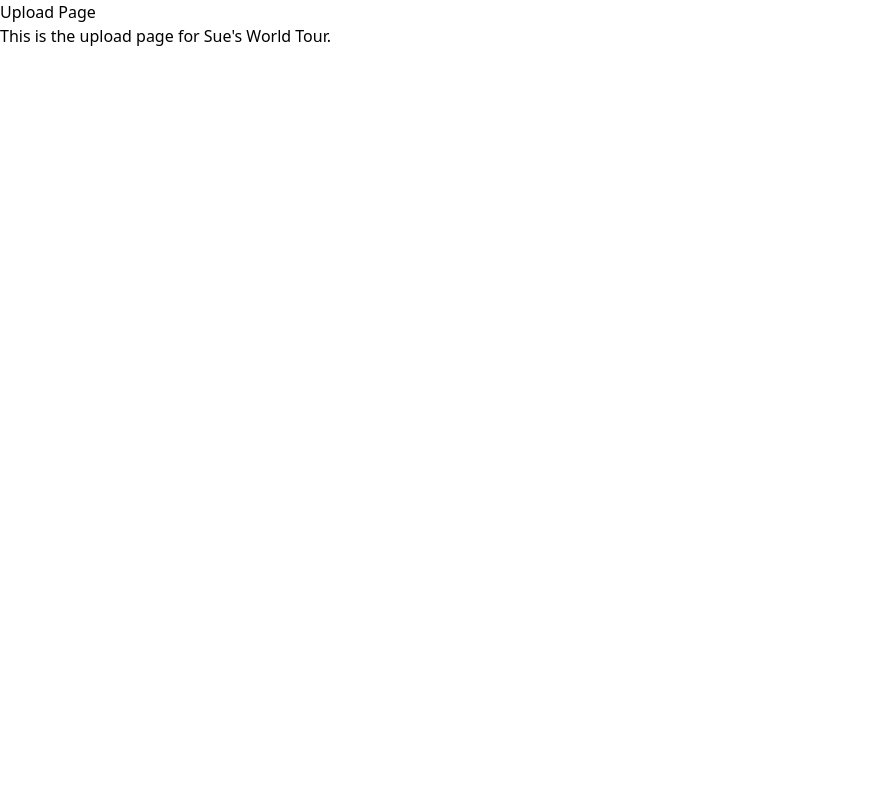
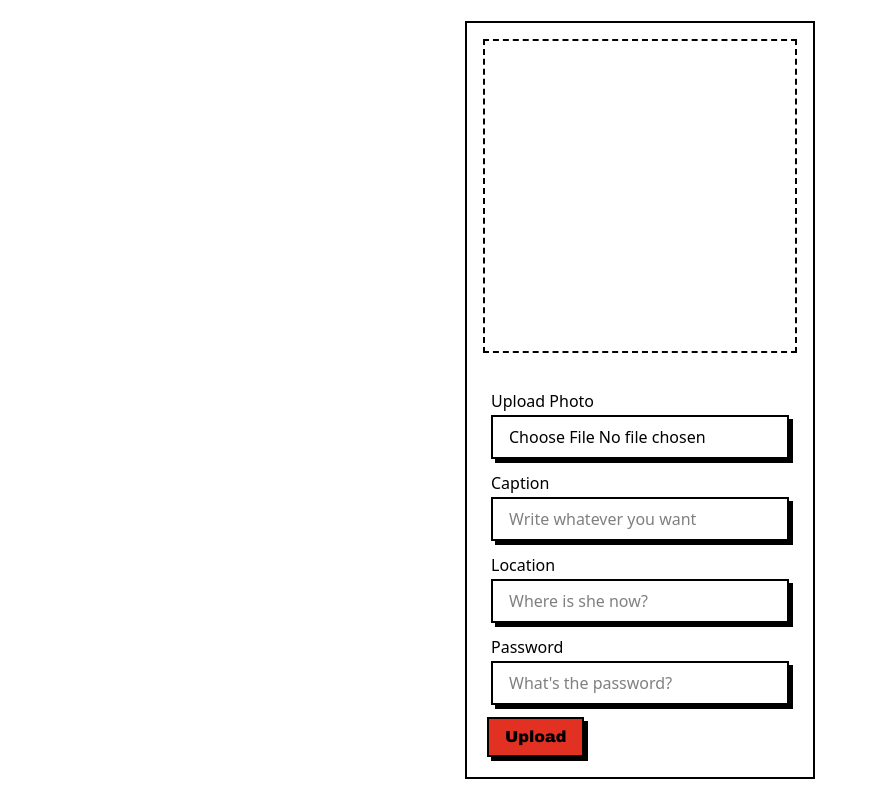
Before and after one commit to denvercude/sues-world-tour, a Next.js app: page /upload in a window 1280 px wide. Shown: the whole page, without its empty margins (0-878 px from the left). Built offline with nearby package versions, Linux system fonts and the light colour scheme.

Commit message:
refactor(upload-nav): restyle the upload form and add basic nav between landing page, gallery, and upload page

```diff
--- a/app/gallery/page.tsx
+++ b/app/gallery/page.tsx
@@ -1,8 +1,12 @@
+import UploadLinkPolaroid from "@/components/UploadLinkPolaroid";
+
 export default function GalleryPage() {
     return (
         <main>
-            <h1>Gallery Page</h1>
-            <p>{"This is the gallery page for Sue's World Tour."}</p>
+            <h1 className="flex justify-center text-7xl">Gallery Page</h1>
+            <div className="h-screen flex justify-center items-center">
+                <UploadLinkPolaroid />
+            </div>
         </main>
     );
 }
--- a/app/page.tsx
+++ b/app/page.tsx
@@ -1,11 +1,16 @@
 "use client";
-import UploadForm from "@/components/UploadForm";
+import Link from "next/link";
+import { Button } from "@/components/retroui/Button";
 
 export default function Home() {
   return (
     <main>
-      <h1>{"Sue's World Tour"}</h1>
-      <UploadForm />
+      <h1 className="flex justify-center text-7xl">{"Sue's World Tour"}</h1>
+      <div className="h-screen flex justify-center items-center">
+        <Link href="/gallery">
+          <Button>Get Started</Button>
+        </Link>
+      </div>
     </main>
   );
 }
--- a/app/upload/page.tsx
+++ b/app/upload/page.tsx
@@ -1,8 +1,11 @@
+import UploadForm from "@/components/UploadForm";
+
 export default function UploadPage() {
     return (
         <main>
-            <h1>Upload Page</h1>
-            <p>{"This is the upload page for Sue's World Tour."}</p>
+            <div className="h-screen flex justify-center items-center">
+                <UploadForm />
+            </div>
         </main>
     );
 }
--- a/components/UploadForm.tsx
+++ b/components/UploadForm.tsx
@@ -4,16 +4,17 @@ import InputStyleWithLabel from "./retroui/InputWithLabel";
 
 export default function UploadForm() {
     return (
-        <div>
-            <Card className="w-[277px] h-[410px] shadow-none hover:shadow-none flex flex-col">
-                <Card.Content className="flex flex-col justify-center items-center">
-                    <InputStyleWithLabel label="Image Upload" type="file" id="file" placeholder=""/>
-                    <InputStyleWithLabel label="Caption" type="text" id="caption" placeholder="Say whatever you want!"/>
-                    <InputStyleWithLabel label="Location" type="text" id="location" placeholder="Where is she now?"/>
-                    <InputStyleWithLabel label="Password" type="password" id="password" placeholder="Enter Sue's password"/>
-                    <Button className="m-2">Post!</Button>
-                </Card.Content>
-            </Card>
-        </div>
+        <Card className="w-[350px] shadow-none hover:shadow-none">
+            <Card.Content>
+                <div className="w-full aspect-square border-dashed border-2"></div>
+            </Card.Content>
+            <Card.Content className="flex-col justify-content items-center">
+                <InputStyleWithLabel label="Upload Photo" type="file" id="file" placeholder="" />
+                <InputStyleWithLabel label="Caption" type="text" id="caption" placeholder="Write whatever you want" />
+                <InputStyleWithLabel label="Location" type="text" id="location" placeholder="Where is she now?" />
+                <InputStyleWithLabel label="Password" type="password" id="password" placeholder="What's the password?" />
+                <Button className="m-1">Upload</Button>
+            </Card.Content>
+        </Card>
     );
 }
--- /dev/null
+++ b/components/UploadLinkPolaroid.tsx
@@ -0,0 +1,18 @@
+import { Card } from "@/components/retroui/Card";
+import { Button } from "@/components/retroui/Button"
+import Link from "next/link";
+
+export default function UploadLinkPolaroid() {
+    return (
+        <Card className="w-[300px] shadow-none hover:shadow-none">
+            <Card.Content>
+                <div className="w-full aspect-square border-dashed border-2"></div>
+            </Card.Content>
+            <Card.Content className="flex-col justify-content items-center">
+                <Link href="/upload">
+                <Button className="m-1">Add a photo</Button>
+                </Link>
+            </Card.Content>
+        </Card>
+    );
+}
--- a/components/retroui/InputWithLabel.tsx
+++ b/components/retroui/InputWithLabel.tsx
@@ -10,7 +10,7 @@ interface InputWithLabelProps {
 
 export default function InputStyleWithLabel(props: InputWithLabelProps) {
   return (
-    <div className="w-full grid gap-1.5 p-2">
+    <div className="grid gap-1.5 p-2">
       <Label htmlFor={props.id}>{props.label}</Label>
       <Input
         type={props.type}
--- a/styles/globals.css
+++ b/styles/globals.css
@@ -36,7 +36,7 @@
   --foreground: #000;
   --card: #fff;
   --card-foreground: #000;
-  --primary: #ffdb33;
+  --primary: #e23123;
   --primary-hover: #ffcc00;
   --primary-foreground: #000;
   --secondary: #000;
```
